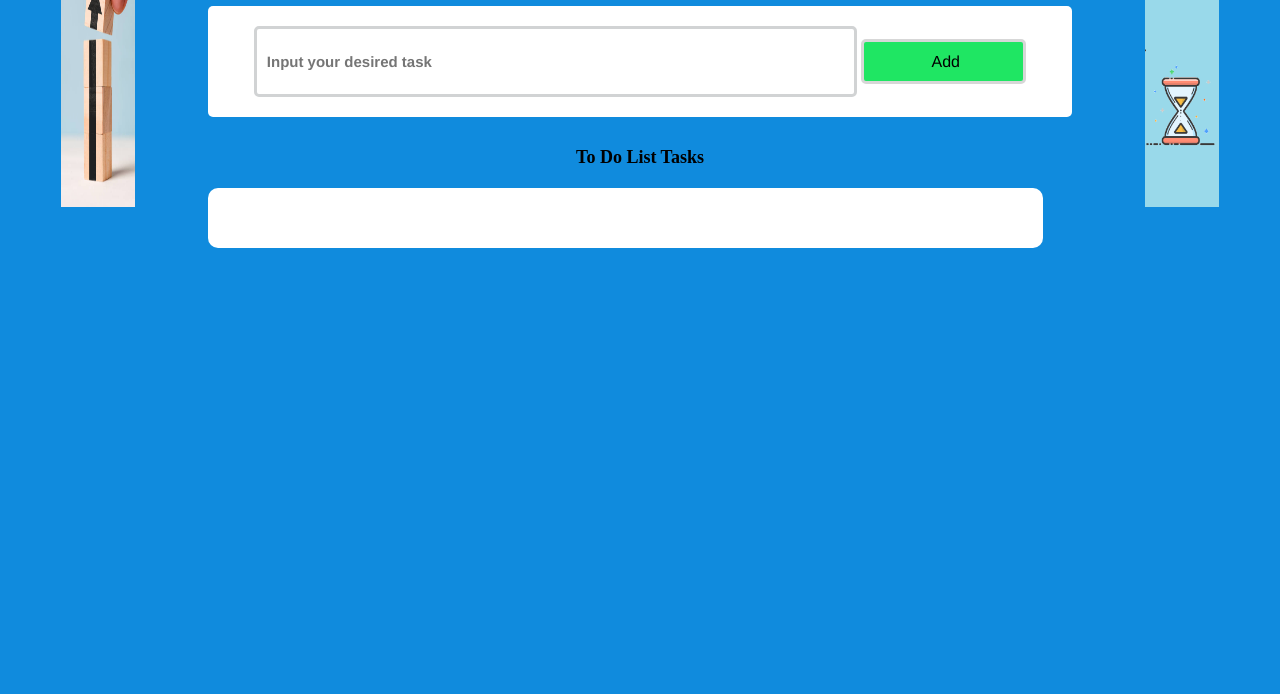
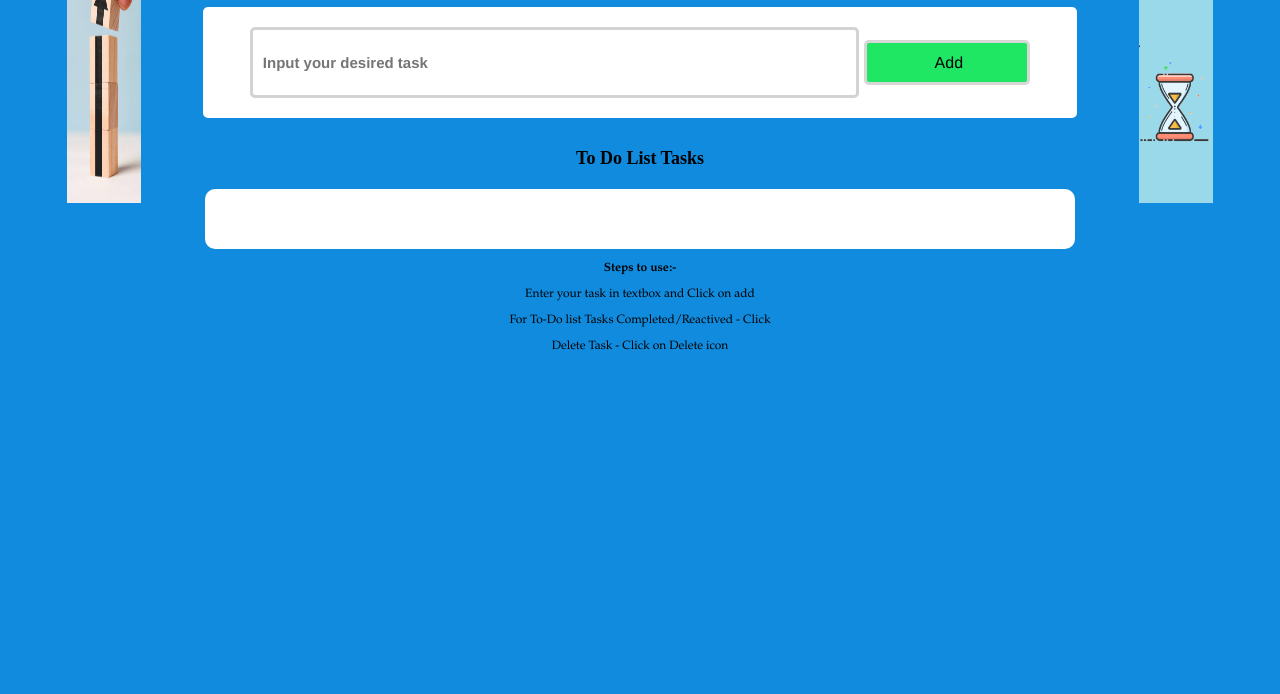
Before and after one commit to NIYA98/LGMVIP-Web.github.io, a plain HTML site: page index.html in a window 1280 px wide. Shown: the part 122-816 px from the top of the page. Drawn offline with Linux system fonts and the light colour scheme.

Commit message:
Update index.html

```diff
--- a/index.html
+++ b/index.html
@@ -1,31 +1,41 @@
-<!DOCTYPE html>
-<html lang="en">
-<head>
+<!doctype html>
+<html lang="en"><head>
 
     <title>Simple To Do List</title>
     <link rel="stylesheet" href="https://cdnjs.cloudflare.com/ajax/libs/font-awesome/5.15.2/css/all.min.css">
 
 
 </head>
-<body >
+<body>
 
-<table width="100%" border="0" cellpadding="20">
+<table width="100%" border="0" cellpadding="3">
   <tbody>
-	  <thead> </thead>
-    <tr>
-      <td width="14%" height="358"><p style="vertical-align: bottom"><img src="pc1.jpg" width="74" height="245" alt=""/></p></td>
-      <td width="72%">
-		 <div>
+	  </tbody><thead> </thead>
+    <tbody><tr>
+      <td width="15%" height="378"><p style="vertical-align:top "><img src="pc1.jpg" alt="" width="74" height="245" align="absbottom"></p></td>
+      <td width="70%" rowspan="2" align="center"  >
+		 <div style="position:static ; vertical-align: middle "><br><br>
 		<h1 align="center">Keep a track of your tasks !!</h1>
-      <p id="newtask" style="align-items: center; align-self: center;">
-        <input type="text" placeholder="Input your desired task " autocomplete="on" >
+      <p id="newtask" style="align-items: center; align-self:stretch ">
+        <input type="text" placeholder="Input your desired task " autocomplete="on">
         <button style="align-self: center; color: #000000; text-align: center;" id="push">Add</button>
       </p>
-		<p><b>To Do List Tasks</b></p>
-        <div id="tasks"></div>
+      <p style="font-family: aguafina-script "><strong>To Do List Tasks</strong></p>
+      <div id="tasks"></div>
     </div>
+		      <div style="font-size: 4px; text-align: left; font-family: Impact, Haettenschweiler, 'Franklin Gothic Bold', 'Arial Black', sans-serif;"><p style="font-size: 12px"><b>Steps to use:-</b></p>
+        <p style="font-size: 12px">Enter your task in textbox and Click on add</p>
+
+
+        <p style="font-size: 12px">For To-Do list Tasks Completed/Reactived - Click</p>
+        <p style="font-size: 12px"><span style="text-align: left">Delete Task - Click on Delete icon</span></p></div>
+		 <p>&nbsp;</p>
 	  </td>
-     <td width="14%" height="358"><p style="vertical-align: bottom"><img src="pc2.png" width="74" height="245" alt=""/></p></td>
+     <td width="15%" height="378"><p style="vertical-align: bottom"><img src="pc2.png" alt="" width="74" height="245" align="absbottom"></p></td>
+    </tr>
+		 <tr>
+  <td></td>
+      <td > </td>
     </tr>
   </tbody>
 </table>
@@ -73,7 +83,7 @@
 		under
 	}
 	p{
-		font-family:"aguafina-script";
+		font-family:Baskerville, "Palatino Linotype", Palatino, "Century Schoolbook L", "Times New Roman", "serif";
 		text-align: center;
 		font-weight: 300;
 		font-size: 18px;
@@ -130,7 +140,7 @@
     padding: 30px 20px;
     margin-top: 20px;
     border-radius: 10px;
-    width: 92%;
+    width: 95%;
     position: relative;
 }
 .task{
@@ -167,5 +177,5 @@
 
 }
 	</style>
-</body>
-</html>
+
+</body></html>
```
